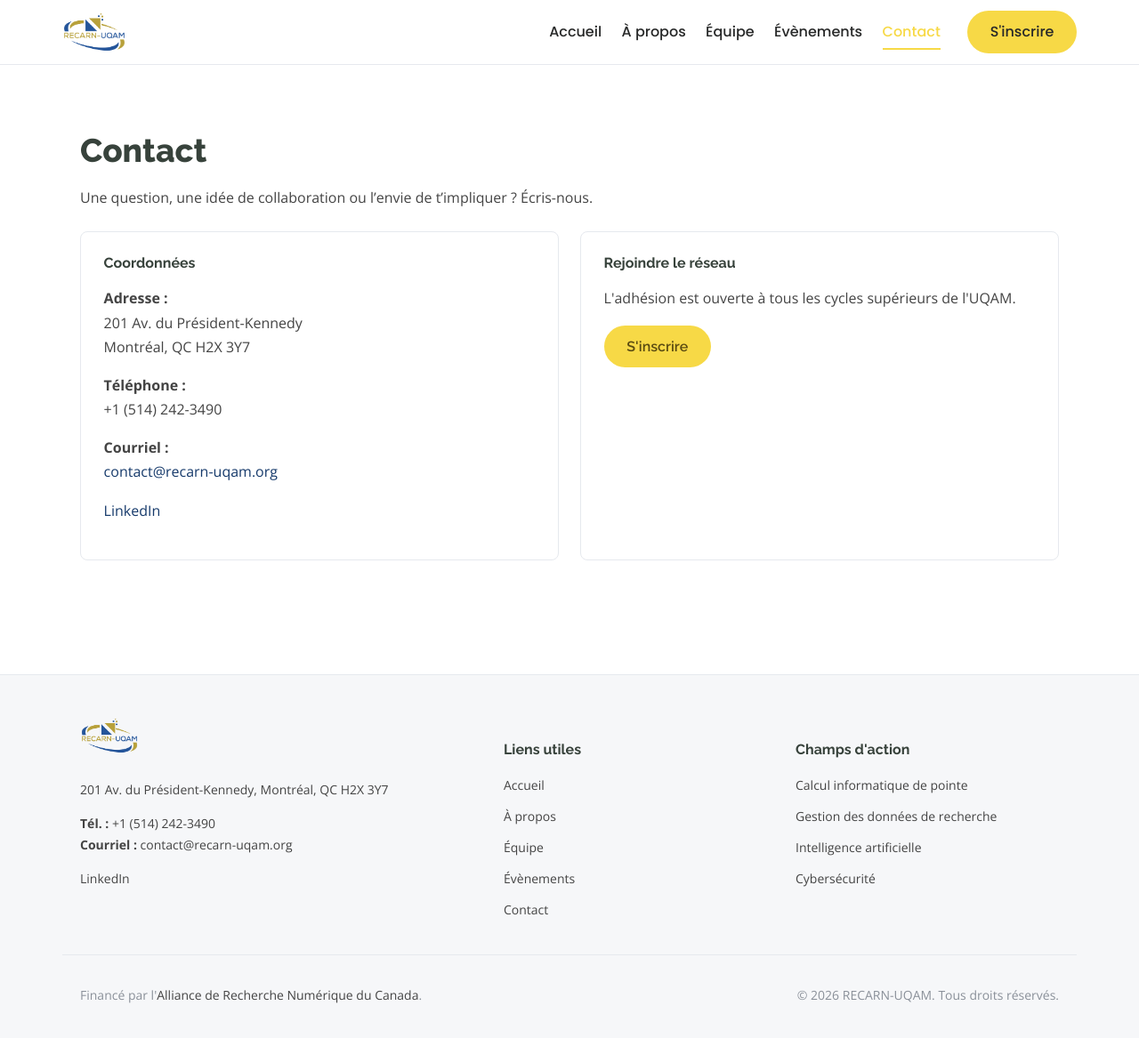
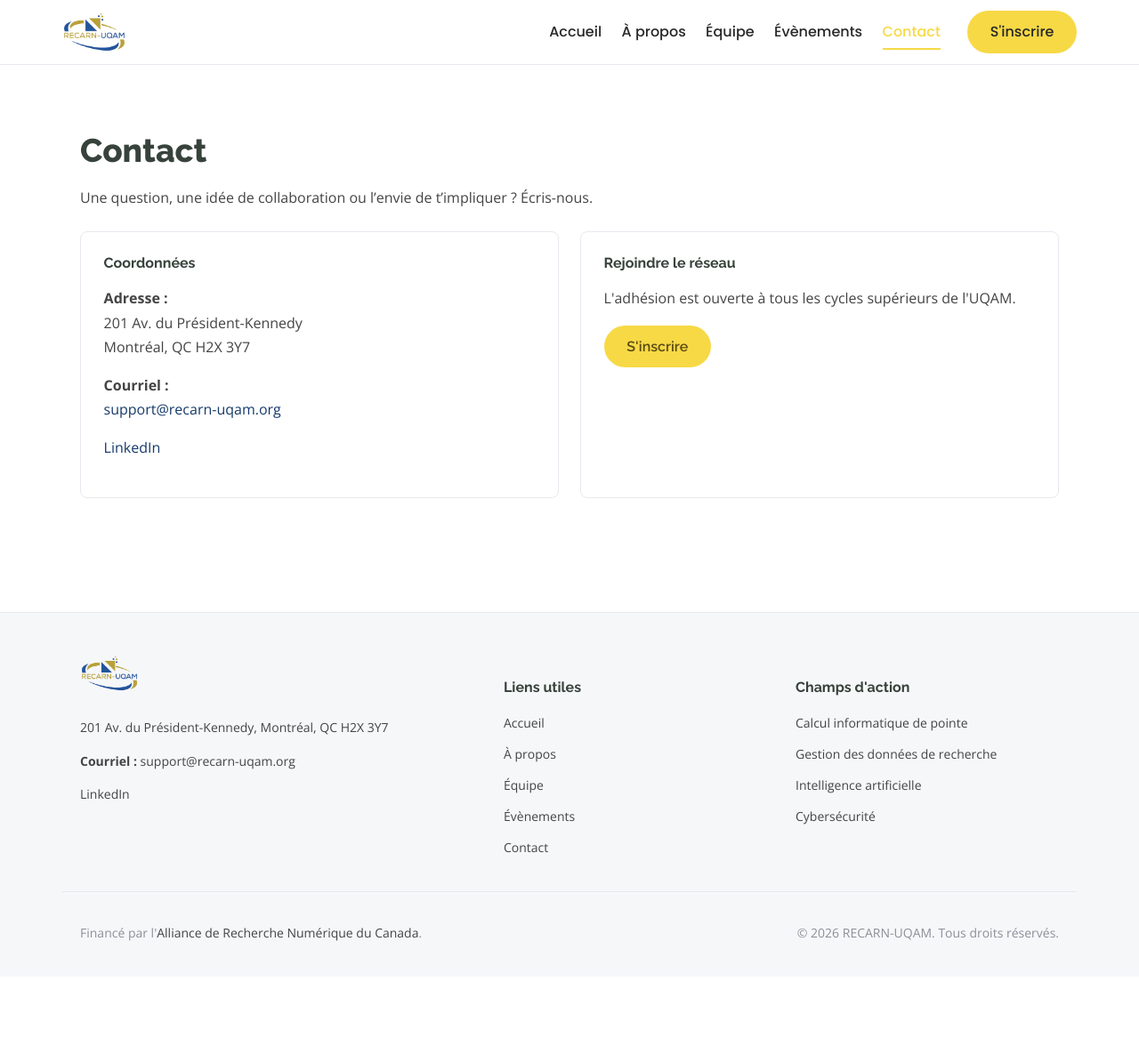
Before and after one commit to RECARN-UQAM/recarn-uqam.github.io, a Jekyll site: the page built from contact.md, in a window 1280 px wide and 1169 px high. Shown: the whole window at 89% size. Built offline with Jekyll 4.4.1, drawn with Linux system fonts in a browser that asks for light colours.

Commit message:
Mise à jour des coordonnées de contact
Retrait du numéro de téléphone et passage du courriel à
support@recarn-uqam.org, sur la page Contact et dans le pied de page.
La page Contact lit désormais le courriel dans _config.yml.

Réf. RECARN-UQAM/recarn-uqam.github.io#32

Signed-off-by: GYOM15 <millimounou.guy_olivier_yanouba@courrier.uqam.ca>

```diff
--- a/_config.yml
+++ b/_config.yml
@@ -10,8 +10,7 @@
 
 # Coordonnées (réutilisées dans le pied de page)
 org:
-  email: contact@recarn-uqam.org
-  phone: "+1 (514) 242-3490"
+  email: support@recarn-uqam.org
   address: "201 Av. du Président-Kennedy, Montréal, QC H2X 3Y7"
   linkedin: "https://www.linkedin.com/company/recarn-uqam/"
   register_url: "https://forms.office.com/r/BhrEg8yGGq"
--- a/_layouts/default.html
+++ b/_layouts/default.html
@@ -49,8 +49,7 @@
       <div>
         <img src="/assets/img/RECARN-UQAM-Logo-01.png" alt="Logo RECARN-UQAM" height="40">
         <p>{{ site.org.address }}</p>
-        <p><strong>Tél. :</strong> {{ site.org.phone }}<br>
-           <strong>Courriel :</strong> <a href="mailto:{{ site.org.email }}">{{ site.org.email }}</a></p>
+        <p><strong>Courriel :</strong> <a href="mailto:{{ site.org.email }}">{{ site.org.email }}</a></p>
         <p><a href="{{ site.org.linkedin }}" target="_blank" rel="noopener">LinkedIn</a></p>
       </div>
       <div>
--- a/contact.md
+++ b/contact.md
@@ -13,8 +13,7 @@
   <div class="card">
     <h4>Coordonnées</h4>
     <p><strong>Adresse :</strong><br>201 Av. du Président-Kennedy<br>Montréal, QC H2X 3Y7</p>
-    <p><strong>Téléphone :</strong><br>+1 (514) 242-3490</p>
-    <p><strong>Courriel :</strong><br><a href="mailto:contact@recarn-uqam.org">contact@recarn-uqam.org</a></p>
+    <p><strong>Courriel :</strong><br><a href="mailto:{{ site.org.email }}">{{ site.org.email }}</a></p>
     <p><a href="https://www.linkedin.com/company/recarn-uqam/" target="_blank" rel="noopener">LinkedIn</a></p>
   </div>
   <div class="card">
```
